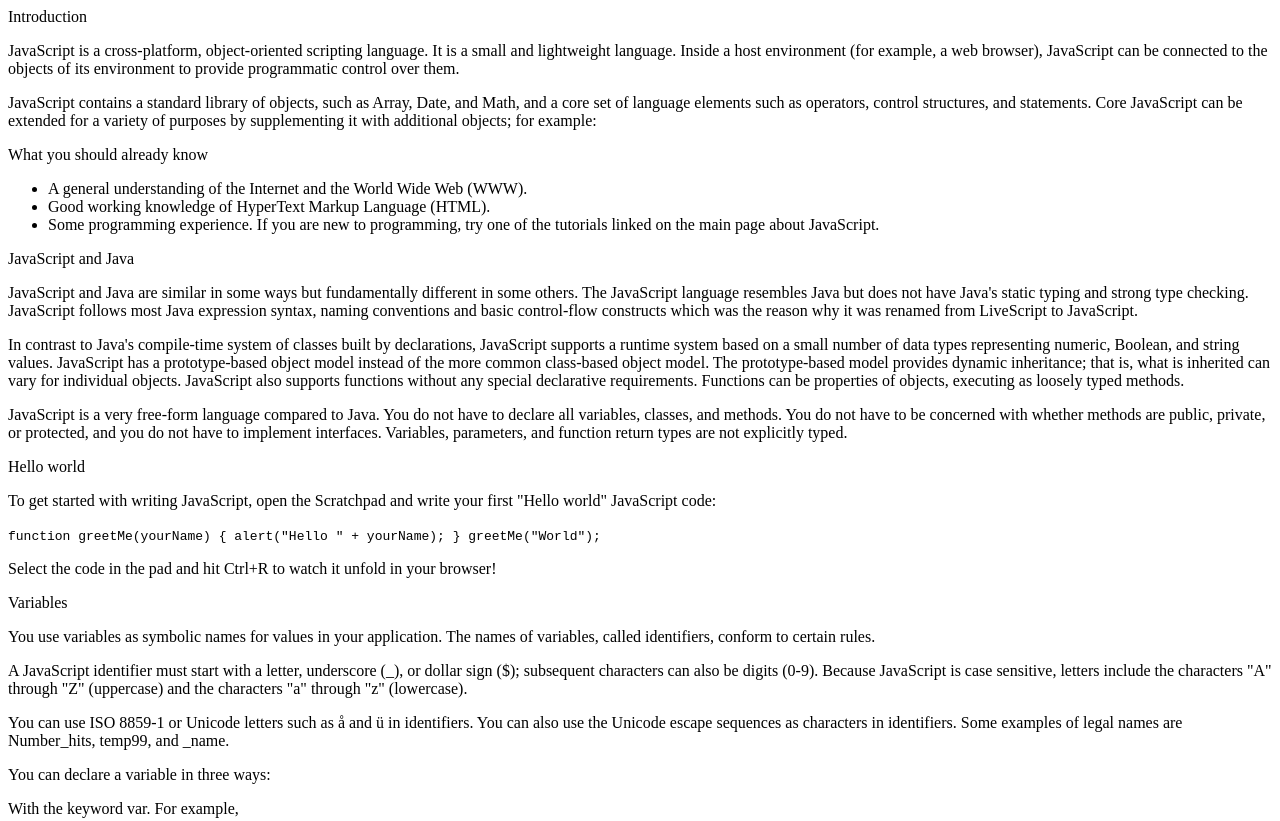
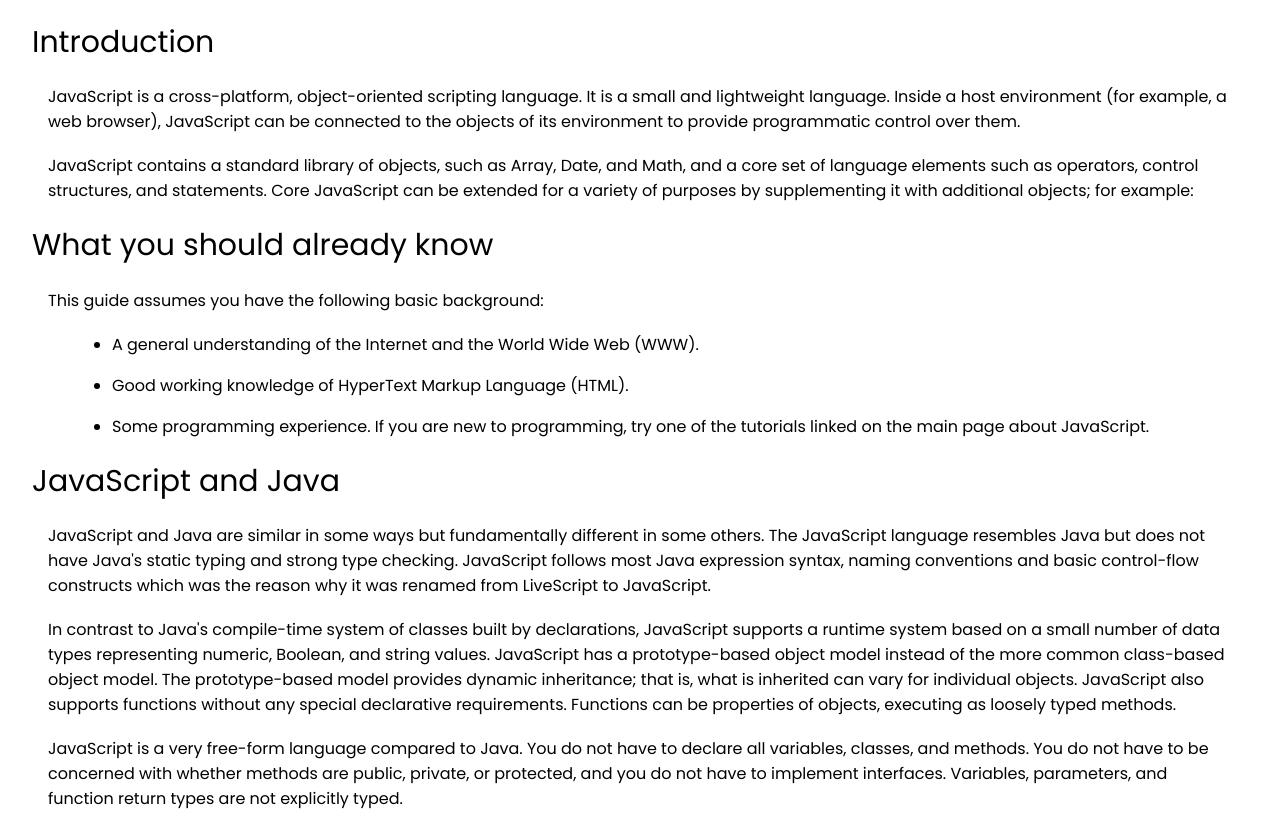
Before and after one commit to emperoreddy/Documentation-Page, a plain HTML site: page index.html in a window 1280 px wide. Shown: the top 821 px of the page. Drawn offline with Linux system fonts and the light colour scheme.

Commit message:
some css

```diff
--- a/index.html
+++ b/index.html
@@ -5,7 +5,7 @@
     <meta http-equiv="X-UA-Compatible" content="IE=edge" />
     <meta name="viewport" content="width=device-width, initial-scale=1.0" />
     <link rel="stylesheet" href="style.css" />
-    <title>Document</title>
+    <title>Technical Documentation</title>
   </head>
   <body>
     <main id="main-doc">
@@ -27,6 +27,7 @@
       </section>
       <section class="main-section" id="What_you_should_already_know">
         <header>What you should already know</header>
+        <p>This guide assumes you have the following basic background:</p>
         <ul>
           <li>
             A general understanding of the Internet and the World Wide Web
--- a/style.scss
+++ b/style.scss
@@ -0,0 +1,25 @@
+@import url("https://fonts.googleapis.com/css?family=Poppins:400,500,600,700,800,900&display=swap");
+* {
+  padding: 0;
+  margin: 0;
+  border-block: border-box;
+  font-family: "Poppins", sans-serif;
+}
+
+header {
+  font-style: bold;
+  font-size: 30px;
+  margin-bottom: 15px;
+  margin-top: 20px;
+}
+
+.main-section {
+    margin: 0 2rem;
+    p {
+        margin: 1.2rem 1rem;
+    }
+
+    li {
+        margin: 1rem 5rem ;
+    }
+}
```
Also changed, not shown: style.css, 1 other file.
